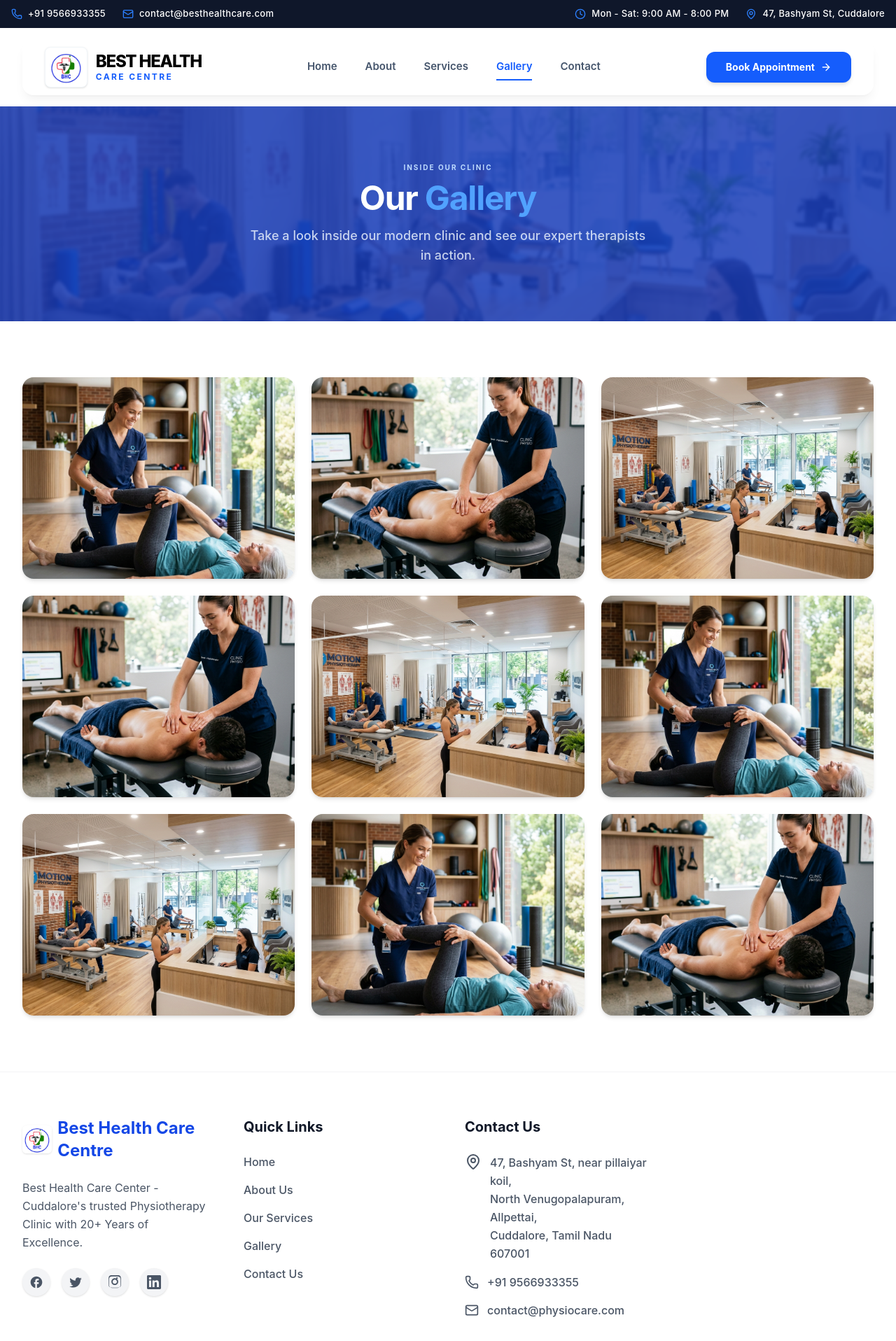
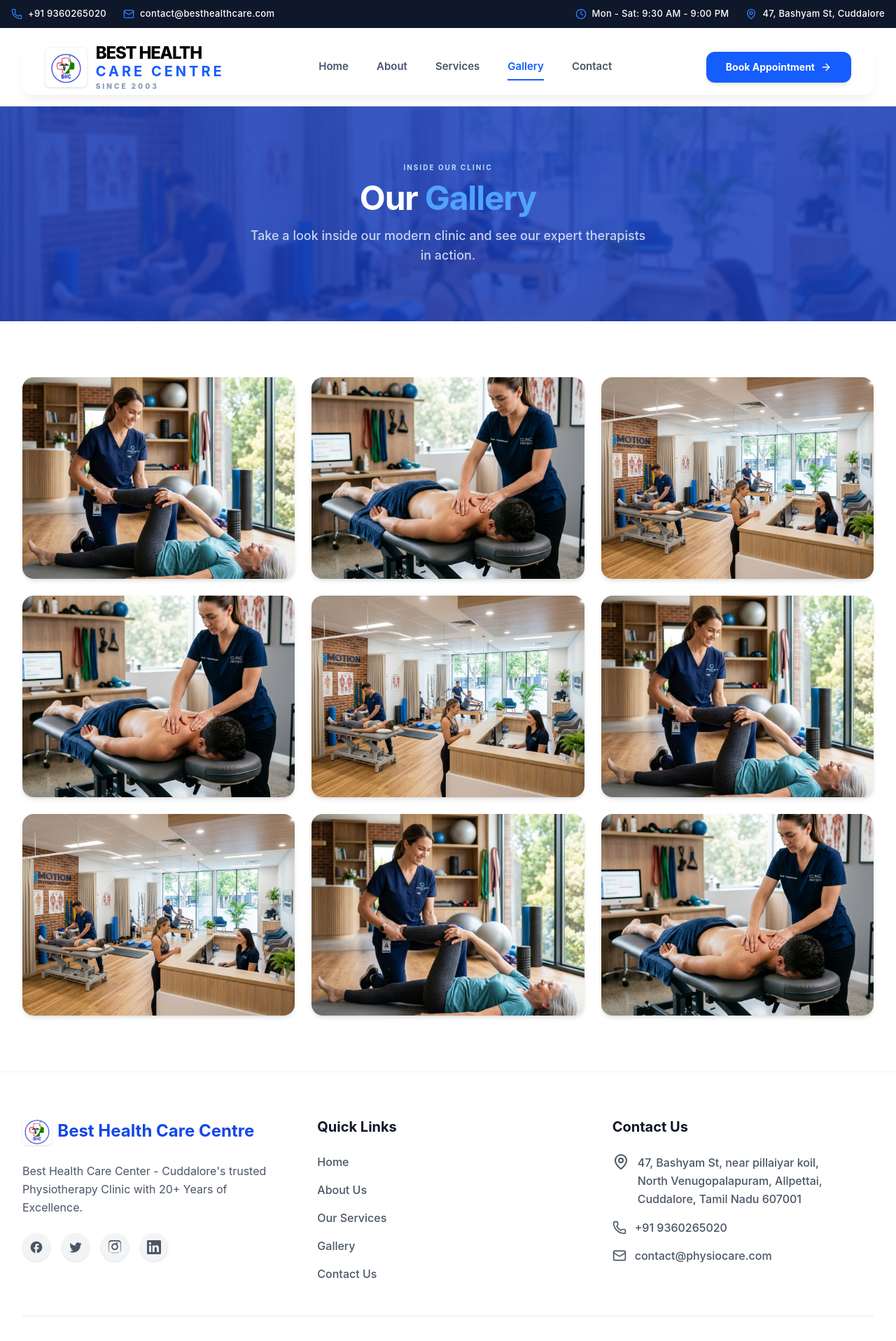
Before and after one commit to Mohammed-Haaris/Best-Physio, a React (Vite) app: page /gallery in a window 1280 px wide. Shown: the top 1916 px of the page at 70% size. Built offline with nearby package versions, Linux system fonts and the light colour scheme.

Commit message:
BP-12 changes in home page

```diff
--- a/src/components/Footer/Footer.jsx
+++ b/src/components/Footer/Footer.jsx
@@ -6,9 +6,9 @@ const Footer = () => {
   return (
     <footer className="bg-white text-gray-900 pt-16 pb-8 border-t border-gray-100">
       <div className="max-w-7xl mx-auto px-4 sm:px-6 lg:px-8">
-        <div className="grid grid-cols-1 md:grid-cols-2 lg:grid-cols-4 gap-12 mb-12">
+        <div className="grid grid-cols-1 md:grid-cols-3 gap-12 mb-12">
           {/* Brand */}
-          <div>
+          <div className="flex flex-col items-center md:items-start text-center md:text-left">
             <Link to="/" className="flex items-center gap-2 mb-6">
               <img src={logo} alt="PhysioCare Logo" className="h-10 w-auto rounded-md shadow-sm" />
               <span className="font-bold text-2xl text-blue-700">Best Health Care Centre</span>
@@ -16,24 +16,24 @@ const Footer = () => {
             <p className="text-gray-600 mb-6 leading-relaxed">
               Best Health Care Center - Cuddalore's trusted Physiotherapy Clinic with 20+ Years of Excellence.
             </p>
-            <div className="flex space-x-4">
+            <div className="flex justify-center md:justify-start space-x-4">
               <a href="#" className="w-10 h-10 rounded-full bg-gray-100 flex items-center justify-center text-gray-600 hover:bg-primary hover:text-white transition-colors shadow-sm">
-                <svg className="w-5 h-5" fill="currentColor" viewBox="0 0 24 24"><path d="M22 12c0-5.52-4.48-10-10-10S2 6.48 2 12c0 4.84 3.44 8.87 8 9.8V15H8v-3h2V9.5C10 7.57 11.57 6 13.5 6H16v3h-2c-.55 0-1 .45-1 1v2h3v3h-3v6.95c5.05-.5 9-4.76 9-9.95z"/></svg>
+                <svg className="w-5 h-5" fill="currentColor" viewBox="0 0 24 24"><path d="M22 12c0-5.52-4.48-10-10-10S2 6.48 2 12c0 4.84 3.44 8.87 8 9.8V15H8v-3h2V9.5C10 7.57 11.57 6 13.5 6H16v3h-2c-.55 0-1 .45-1 1v2h3v3h-3v6.95c5.05-.5 9-4.76 9-9.95z" /></svg>
               </a>
               <a href="#" className="w-10 h-10 rounded-full bg-gray-100 flex items-center justify-center text-gray-600 hover:bg-primary hover:text-white transition-colors shadow-sm">
-                <svg className="w-5 h-5" fill="currentColor" viewBox="0 0 24 24"><path d="M22.46 6c-.77.35-1.6.58-2.46.69.88-.53 1.56-1.37 1.88-2.38-.83.5-1.75.85-2.72 1.05C18.37 4.5 17.26 4 16 4c-2.35 0-4.27 1.92-4.27 4.29 0 .34.04.67.11.98C8.28 9.09 5.11 7.38 3 4.79c-.37.63-.58 1.37-.58 2.15 0 1.49.75 2.81 1.91 3.56-.71 0-1.37-.2-1.95-.5v.03c0 2.08 1.48 3.82 3.44 4.21a4.22 4.22 0 0 1-1.93.07 4.28 4.28 0 0 0 4 2.98 8.521 8.521 0 0 1-5.33 1.84c-.34 0-.68-.02-1.02-.06C3.44 20.29 5.7 21 8.12 21 16 21 20.33 14.46 20.33 8.79c0-.19 0-.37-.01-.56.84-.6 1.56-1.36 2.14-2.23z"/></svg>
+                <svg className="w-5 h-5" fill="currentColor" viewBox="0 0 24 24"><path d="M22.46 6c-.77.35-1.6.58-2.46.69.88-.53 1.56-1.37 1.88-2.38-.83.5-1.75.85-2.72 1.05C18.37 4.5 17.26 4 16 4c-2.35 0-4.27 1.92-4.27 4.29 0 .34.04.67.11.98C8.28 9.09 5.11 7.38 3 4.79c-.37.63-.58 1.37-.58 2.15 0 1.49.75 2.81 1.91 3.56-.71 0-1.37-.2-1.95-.5v.03c0 2.08 1.48 3.82 3.44 4.21a4.22 4.22 0 0 1-1.93.07 4.28 4.28 0 0 0 4 2.98 8.521 8.521 0 0 1-5.33 1.84c-.34 0-.68-.02-1.02-.06C3.44 20.29 5.7 21 8.12 21 16 21 20.33 14.46 20.33 8.79c0-.19 0-.37-.01-.56.84-.6 1.56-1.36 2.14-2.23z" /></svg>
               </a>
               <a href="#" className="w-10 h-10 rounded-full bg-gray-100 flex items-center justify-center text-gray-600 hover:bg-primary hover:text-white transition-colors shadow-sm">
-                <svg className="w-5 h-5" fill="currentColor" viewBox="0 0 24 24"><path d="M12 2.16c3.2 0 3.58.01 4.85.07 3.25.15 4.77 1.69 4.92 4.92.06 1.27.07 1.65.07 4.85s-.01 3.58-.07 4.85c-.15 3.23-1.66 4.77-4.92 4.92-1.27.06-1.64.07-4.85.07s-3.58-.01-4.85-.07c-3.26-.15-4.77-1.7-4.92-4.92-.06-1.27-.07-1.64-.07-4.85s.01-3.58.07-4.85c.15-3.23 1.66-4.77 4.92-4.92 1.27-.06 1.64-.07 4.85-.07M12 0C8.74 0 8.33.01 7.05.07c-4.27.2-5.46 1.39-5.66 5.66C1.33 7.01 1.32 7.42 1.32 10.68s.01 3.67.07 4.95c.2 4.27 1.39 5.46 5.66 5.66 1.28.06 1.69.07 4.95.07s3.67-.01 4.95-.07c4.27-.2 5.46-1.39 5.66-5.66.06-1.28.07-1.69.07-4.95s-.01-3.67-.07-4.95c-.2-4.27-1.39-5.46-5.66-5.66C15.67.01 15.26 0 12 0zm0 5.21c-3.19 0-5.79 2.59-5.79 5.79S8.81 16.79 12 16.79s5.79-2.59 5.79-5.79-2.59-5.79-5.79-5.79zm0 9.42c-2 0-3.63-1.63-3.63-3.63s1.63-3.63 3.63-3.63 3.63 1.63 3.63 3.63-1.63 3.63-3.63 3.63zm3.71-8.2a1.36 1.36 0 1 0 0-2.72 1.36 1.36 0 0 0 0 2.72z"/></svg>
+                <svg className="w-5 h-5" fill="currentColor" viewBox="0 0 24 24"><path d="M12 2.16c3.2 0 3.58.01 4.85.07 3.25.15 4.77 1.69 4.92 4.92.06 1.27.07 1.65.07 4.85s-.01 3.58-.07 4.85c-.15 3.23-1.66 4.77-4.92 4.92-1.27.06-1.64.07-4.85.07s-3.58-.01-4.85-.07c-3.26-.15-4.77-1.7-4.92-4.92-.06-1.27-.07-1.64-.07-4.85s.01-3.58.07-4.85c.15-3.23 1.66-4.77 4.92-4.92 1.27-.06 1.64-.07 4.85-.07M12 0C8.74 0 8.33.01 7.05.07c-4.27.2-5.46 1.39-5.66 5.66C1.33 7.01 1.32 7.42 1.32 10.68s.01 3.67.07 4.95c.2 4.27 1.39 5.46 5.66 5.66 1.28.06 1.69.07 4.95.07s3.67-.01 4.95-.07c4.27-.2 5.46-1.39 5.66-5.66.06-1.28.07-1.69.07-4.95s-.01-3.67-.07-4.95c-.2-4.27-1.39-5.46-5.66-5.66C15.67.01 15.26 0 12 0zm0 5.21c-3.19 0-5.79 2.59-5.79 5.79S8.81 16.79 12 16.79s5.79-2.59 5.79-5.79-2.59-5.79-5.79-5.79zm0 9.42c-2 0-3.63-1.63-3.63-3.63s1.63-3.63 3.63-3.63 3.63 1.63 3.63 3.63-1.63 3.63-3.63 3.63zm3.71-8.2a1.36 1.36 0 1 0 0-2.72 1.36 1.36 0 0 0 0 2.72z" /></svg>
               </a>
               <a href="#" className="w-10 h-10 rounded-full bg-gray-100 flex items-center justify-center text-gray-600 hover:bg-primary hover:text-white transition-colors shadow-sm">
-                <svg className="w-5 h-5" fill="currentColor" viewBox="0 0 24 24"><path d="M20.447 20.452h-3.554v-5.569c0-1.328-.027-3.037-1.852-3.037-1.853 0-2.136 1.445-2.136 2.939v5.667H9.351V9h3.414v1.561h.046c.477-.9 1.637-1.85 3.37-1.85 3.601 0 4.267 2.37 4.267 5.455v6.286zM5.337 7.433c-1.144 0-2.063-.926-2.063-2.065 0-1.138.92-2.063 2.063-2.063 1.14 0 2.064.925 2.064 2.063 0 1.139-.925 2.065-2.064 2.065zm1.782 13.019H3.555V9h3.564v11.452zM22.225 0H1.771C.792 0 0 .774 0 1.729v20.542C0 23.227.792 24 1.771 24h20.451C23.2 24 24 23.227 24 22.271V1.729C24 .774 23.2 0 22.222 0h.003z"/></svg>
+                <svg className="w-5 h-5" fill="currentColor" viewBox="0 0 24 24"><path d="M20.447 20.452h-3.554v-5.569c0-1.328-.027-3.037-1.852-3.037-1.853 0-2.136 1.445-2.136 2.939v5.667H9.351V9h3.414v1.561h.046c.477-.9 1.637-1.85 3.37-1.85 3.601 0 4.267 2.37 4.267 5.455v6.286zM5.337 7.433c-1.144 0-2.063-.926-2.063-2.065 0-1.138.92-2.063 2.063-2.063 1.14 0 2.064.925 2.064 2.063 0 1.139-.925 2.065-2.064 2.065zm1.782 13.019H3.555V9h3.564v11.452zM22.225 0H1.771C.792 0 0 .774 0 1.729v20.542C0 23.227.792 24 1.771 24h20.451C23.2 24 24 23.227 24 22.271V1.729C24 .774 23.2 0 22.222 0h.003z" /></svg>
               </a>
             </div>
           </div>
 
           {/* Quick Links */}
-          <div>
+          <div className="flex flex-col items-center md:items-start text-center md:text-left">
             <h3 className="text-xl font-bold mb-6 text-gray-900">Quick Links</h3>
             <ul className="space-y-4">
               <li><Link to="/" className="text-gray-600 font-medium hover:text-primary transition-colors">Home</Link></li>
@@ -46,16 +46,16 @@ const Footer = () => {
 
 
           {/* Contact Info */}
-          <div>
+          <div className="flex flex-col items-center md:items-start text-center md:text-left">
             <h3 className="text-xl font-bold mb-6 text-gray-900">Contact Us</h3>
             <ul className="space-y-4">
               <li className="flex items-start gap-3 text-gray-600 font-medium">
                 <MapPin className="h-6 w-6 text-primary shrink-0" />
-                <span className="leading-relaxed">47, Bashyam St, near pillaiyar koil,<br/>North Venugopalapuram, Allpettai,<br/>Cuddalore, Tamil Nadu 607001</span>
+                <span className="leading-relaxed">47, Bashyam St, near pillaiyar koil,<br />North Venugopalapuram, Allpettai,<br />Cuddalore, Tamil Nadu 607001</span>
               </li>
               <li className="flex items-center gap-3 text-gray-600 font-medium">
                 <Phone className="h-5 w-5 text-primary shrink-0" />
-                <span>+91 9566933355</span>
+                <span>+91 9360265020</span>
               </li>
               <li className="flex items-center gap-3 text-gray-600 font-medium">
                 <Mail className="h-5 w-5 text-primary shrink-0" />
--- a/src/components/Navbar/Navbar.jsx
+++ b/src/components/Navbar/Navbar.jsx
@@ -27,26 +27,24 @@ const Navbar = () => {
     return (
         <nav className={`sticky top-0 w-full z-50 transition-all duration-300 ${scrolled ? 'py-2' : 'py-4'}`}>
             <div className={`max-w-7xl mx-auto px-4 sm:px-6 lg:px-8`}>
-                <div className={`transition-all duration-500 rounded-2xl shadow-lg ${
-                    scrolled
+                <div className={`transition-all duration-500 rounded-2xl shadow-lg ${scrolled
                     ? 'bg-blue-600 shadow-blue-600/20 py-1'
                     : 'glass-effect shadow-black/5'
                     }`}>
                     <div className="flex justify-between items-center h-16 md:h-20 px-4 md:px-8">
                         <div className="flex-shrink-0 flex items-center">
                             <Link to="/" className="flex items-center gap-3 group">
-                                <div className={`p-1 rounded-lg shadow-sm border transition-all duration-300 ${
-                                    scrolled ? 'bg-white border-transparent' : 'bg-white border-slate-100'
+                                <div className={`p-1 rounded-lg shadow-sm border transition-all duration-300 ${scrolled ? 'bg-white border-transparent' : 'bg-white border-slate-100'
                                     } group-hover:scale-105`}>
                                     <img src={logo} alt="Best Health Care Logo" className="h-10 md:h-12 w-auto rounded-md" />
                                 </div>
                                 <div className="flex flex-col">
-                                    <span className={`font-extrabold text-lg md:text-2xl tracking-tighter transition-colors duration-300 ${
-                                        scrolled ? 'text-white' : 'text-secondary'
+                                    <span className={`font-extrabold text-xl md:text-2xl tracking-tighter transition-colors duration-300 ${scrolled ? 'text-white' : 'text-secondary'
                                         } leading-none`}>BEST HEALTH</span>
-                                    <span className={`text-[9px] md:text-[12px] font-bold tracking-[0.2em] uppercase leading-none mt-1 transition-colors duration-300 ${
-                                        scrolled ? 'text-blue-100' : 'text-blue-600'
+                                    <span className={`text-[10px] md:text-[20px] font-bold tracking-[0.2em] uppercase leading-none mt-1 transition-colors duration-300 ${scrolled ? 'text-blue-100' : 'text-blue-600'
                                         }`}>Care Centre</span>
+                                    <span className={`text-[8px] md:text-[10px] font-black tracking-[0.3em] uppercase leading-none mt-1.5 transition-colors duration-300 ${scrolled ? 'text-blue-200' : 'text-slate-400'
+                                        }`}>Since 2003</span>
                                 </div>
                             </Link>
                         </div>
@@ -57,8 +55,7 @@ const Navbar = () => {
                                 <Link
                                     key={link.name}
                                     to={link.path}
-                                    className={`relative py-2 text-[15px] font-semibold transition-all duration-300 ${
-                                        scrolled
+                                    className={`relative py-2 text-[15px] font-semibold transition-all duration-300 ${scrolled
                                         ? `hover:text-blue-100 ${location.pathname === link.path ? 'text-white' : 'text-blue-50/80'}`
                                         : `hover:text-blue-600 ${location.pathname === link.path ? 'text-blue-600' : 'text-slate-600'}`
                                         } ${location.pathname === link.path
@@ -75,8 +72,7 @@ const Navbar = () => {
                         <div className="hidden md:flex flex-shrink-0 items-center">
                             <Link
                                 to="/contact"
-                                className={`group relative overflow-hidden px-7 py-3 rounded-xl font-bold text-sm transition-all shadow-md hover:shadow-xl hover:-translate-y-0.5 flex items-center gap-2 ${
-                                    scrolled ? 'bg-white text-blue-600 hover:bg-blue-50' : 'bg-blue-600 text-white hover:bg-blue-700'
+                                className={`group relative overflow-hidden px-7 py-3 rounded-xl font-bold text-sm transition-all shadow-md hover:shadow-xl hover:-translate-y-0.5 flex items-center gap-2 ${scrolled ? 'bg-white text-blue-600 hover:bg-blue-50' : 'bg-blue-600 text-white hover:bg-blue-700'
                                     }`}
                             >
                                 <span className="relative z-10">Book Appointment</span>
@@ -88,8 +84,7 @@ const Navbar = () => {
                         <div className="lg:hidden flex items-center">
                             <button
                                 onClick={() => setIsOpen(true)}
-                                className={`p-2 rounded-lg transition-all focus:outline-none ${
-                                    scrolled ? 'bg-white/10 text-white hover:bg-white/20' : 'bg-slate-50 text-slate-600 hover:text-blue-600 hover:bg-blue-50'
+                                className={`p-2 rounded-lg transition-all focus:outline-none ${scrolled ? 'bg-white/10 text-white hover:bg-white/20' : 'bg-slate-50 text-slate-600 hover:text-blue-600 hover:bg-blue-50'
                                     }`}
                             >
                                 <Menu className="h-6 w-6" />
--- a/src/components/Navbar/TopBar.jsx
+++ b/src/components/Navbar/TopBar.jsx
@@ -7,7 +7,7 @@ const TopBar = () => {
                 <div className="flex items-center gap-6">
                     <div className="flex items-center gap-2 hover:text-white transition-colors cursor-pointer group">
                         <Phone className="w-4 h-4 text-blue-500" />
-                        <span>+91 9566933355</span>
+                        <span>+91 9360265020</span>
                     </div>
                     <div className="flex items-center gap-2 hover:text-white transition-colors cursor-pointer group">
                         <Mail className="w-4 h-4 text-blue-500" />
@@ -17,7 +17,7 @@ const TopBar = () => {
                 <div className="flex items-center gap-6">
                     <div className="flex items-center gap-2 text-white">
                         <Clock className="w-4 h-4 text-blue-500" />
-                        <span>Mon - Sat: 9:00 AM - 8:00 PM</span>
+                        <span>Mon - Sat: 9:30 AM - 9:00 PM</span>
                     </div>
                     <div className="flex items-center gap-2 hover:text-white transition-colors cursor-pointer group">
                         <MapPin className="w-4 h-4 text-blue-500" />
--- a/src/components/Pages/home/Home.jsx
+++ b/src/components/Pages/home/Home.jsx
@@ -28,7 +28,7 @@ const Home = () => {
                 RECOVER <br /> <span className="text-primary">FASTER</span> <br /> LIVE BETTER
               </h1>
               <p className="text-lg md:text-xl text-slate-500 mb-10 max-w-xl leading-relaxed font-medium">
-                Ensuring the better quality pain management and advanced physiotherapy involves a multidisciplinary, patient-centered approach that combines expert assessment, modern technology, and personalized rehablitation plans. Expert rehabilitation and personalized care designed to help you regain mobility and return to the activities you love. Experience the <span className="text-primary font-bold">Best Health Care</span> difference.
+                Ensuring the better quality pain management and advanced physiotherapy involves expertise assessment and diagnosis providing best treatment using modern medical technology, innovating new research  methods which  brings maximum recovery to the patients with acute and chronic ortho ,neuro,musculo-skeletal and sports injury problems  with in short period of time with  affordable cost.
               </p>
               <div className="flex flex-col sm:flex-row gap-5">
                 <Link to="/contact" className="group bg-blue-600 text-white px-10 py-5 rounded-2xl font-bold hover:bg-blue-700 transition-all flex items-center justify-center gap-3 shadow-2xl shadow-blue-600/20 hover:-translate-y-1">
```
Also changed, not shown: src/components/Pages/about/About.jsx (+10 -10 lines), src/components/Pages/contact/Contact.jsx (+25 -0 lines), src/assets/images/google_qr.jpeg (added). Lines whose indentation alone changed are shown as unchanged.
